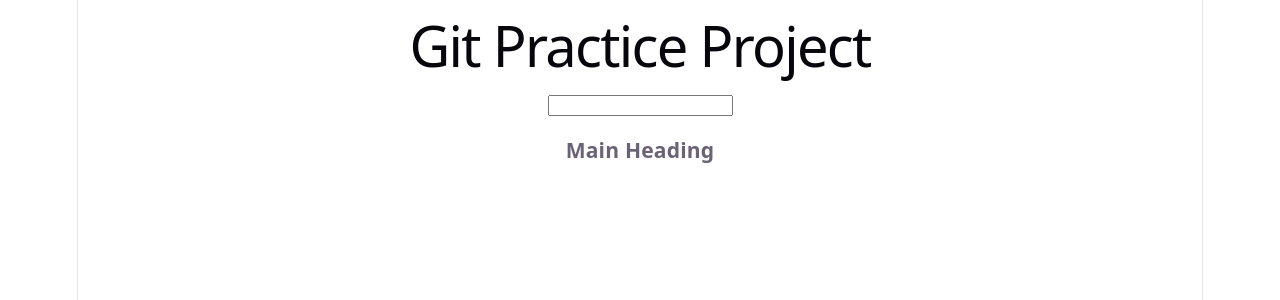
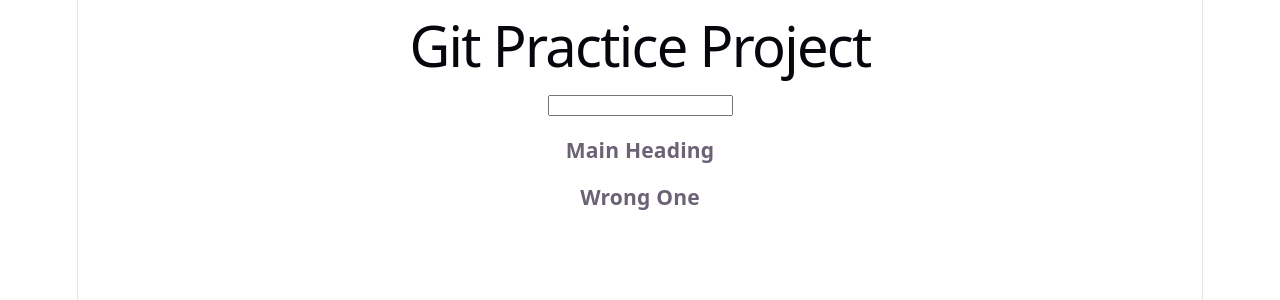
Before and after one commit to prakashsmokiez1115/git-practice, a React (Vite) app: page / in a window 1280 px wide. Shown: the top 300 px of the page. Built offline with nearby package versions, Linux system fonts and the light colour scheme.

Commit message:
wrong one

```diff
--- a/src/App.jsx
+++ b/src/App.jsx
@@ -6,6 +6,7 @@ const App = () => {
       <h1>Git Practice Project</h1>
       <input type="text" />
       <h3>Main Heading</h3>
+      <h3>Wrong One</h3>
     </div>
   )
 }
```
